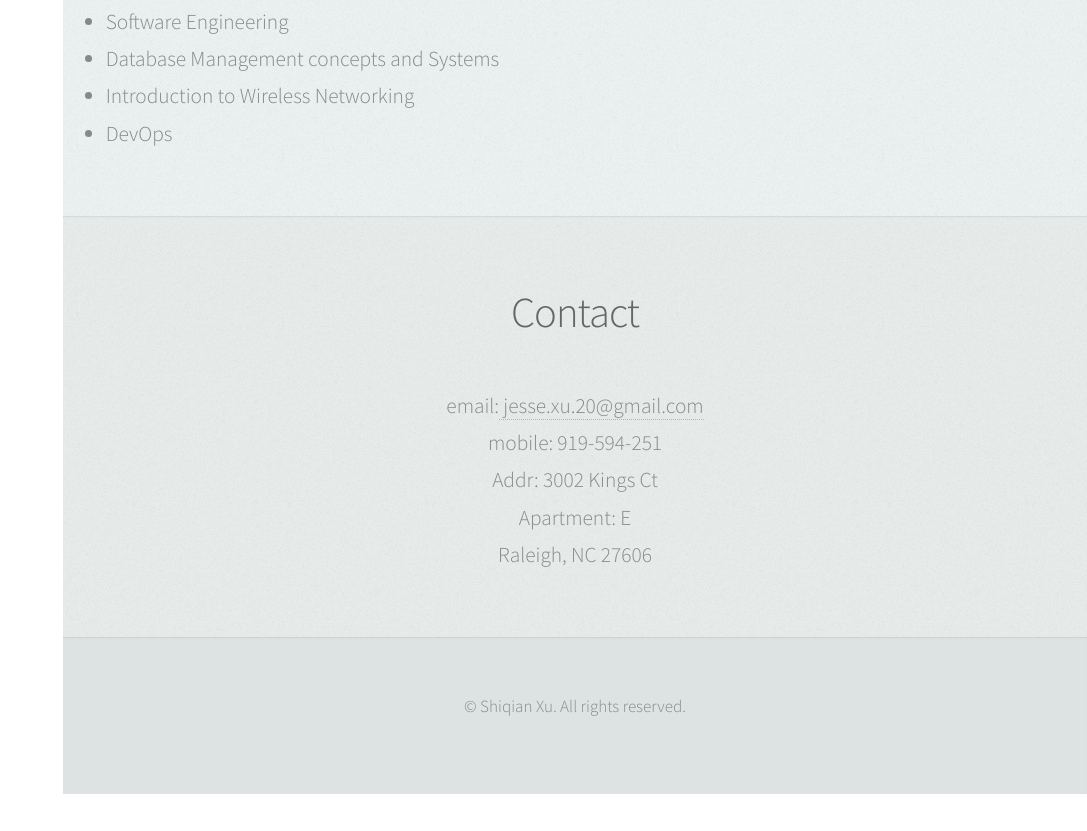
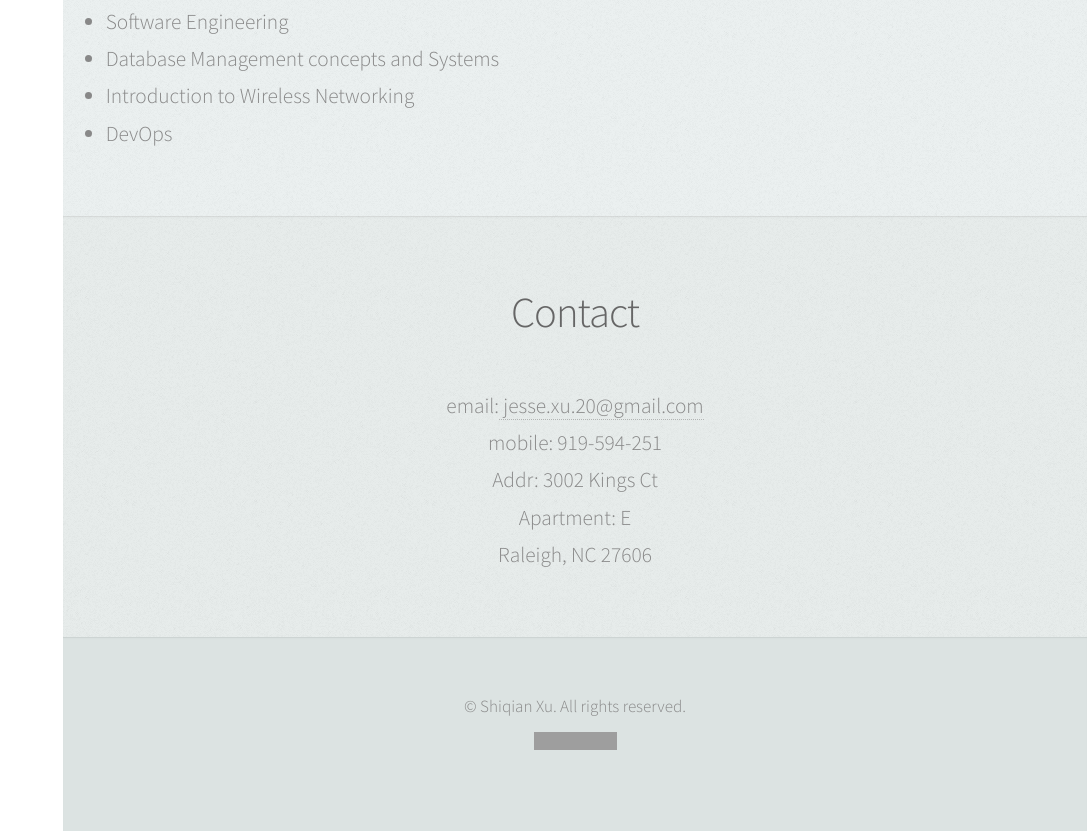
Before and after one commit to jessexu20/personalPage, a plain HTML site: page index.html in a window 1280 px wide. Shown: the part 2516-3347 px from the top of the page, without its empty margins (193-1280 px from the left). Before the commit the page ends 3310 px from the top, so only its background shows below. Drawn offline with Linux system fonts and the light colour scheme; grey boxes are pictures that could not be loaded.

Commit message:
add page counter:

```diff
--- a/index.html
+++ b/index.html
@@ -247,6 +247,8 @@
 				<!-- Copyright -->
 					<ul class="copyright">
 						<li>&copy; Shiqian Xu. All rights reserved.</li><!-- <li>Design: <a href="http://html5up.net">HTML5 UP</a></li> -->
+						<br>
+						<img src="http://simplehitcounter.com/hit.php?uid=1862673&f=14476258&b=5526612" border="0" height="18" width="83" >
 					</ul>
 
 			</div>
```
